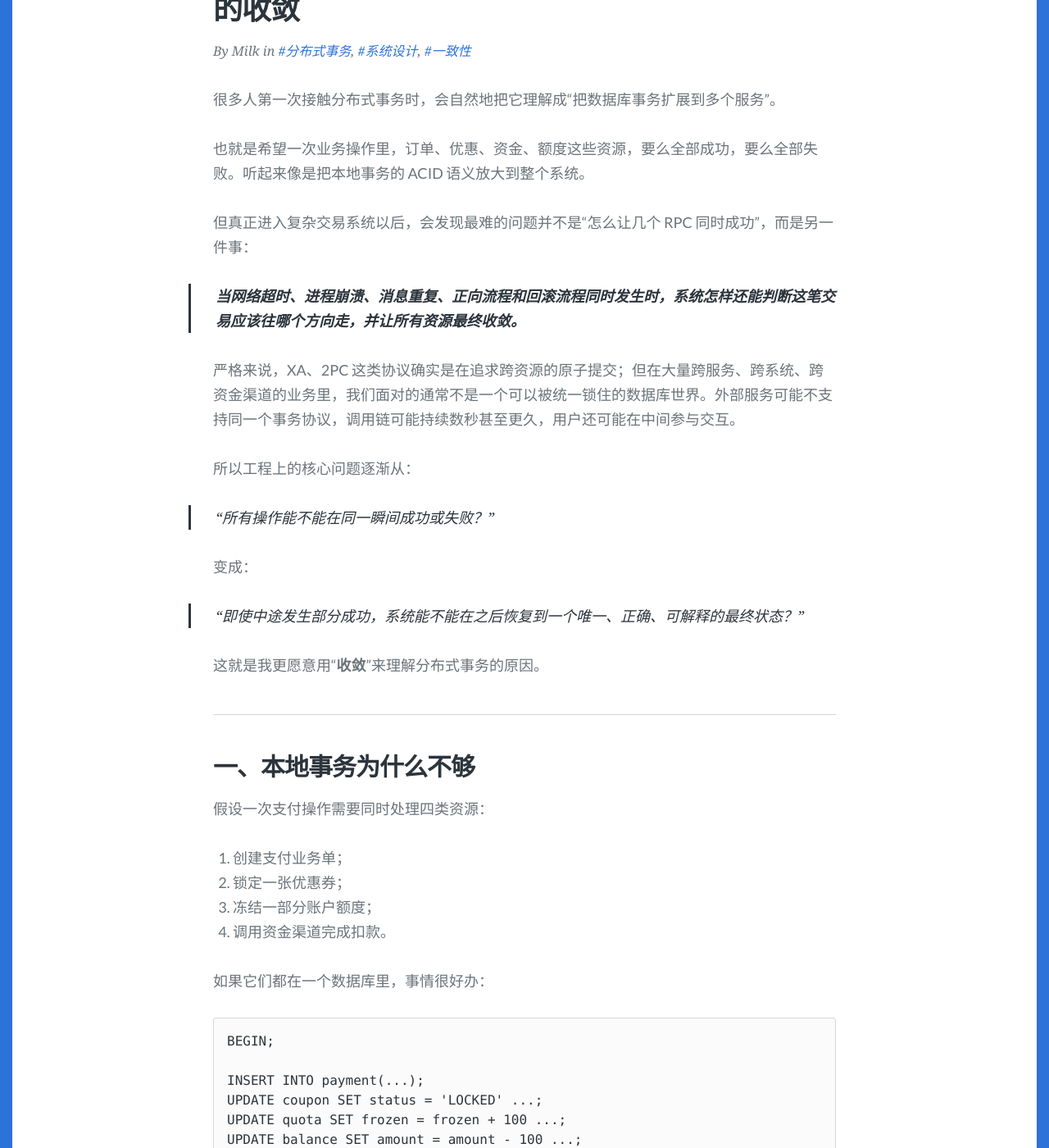
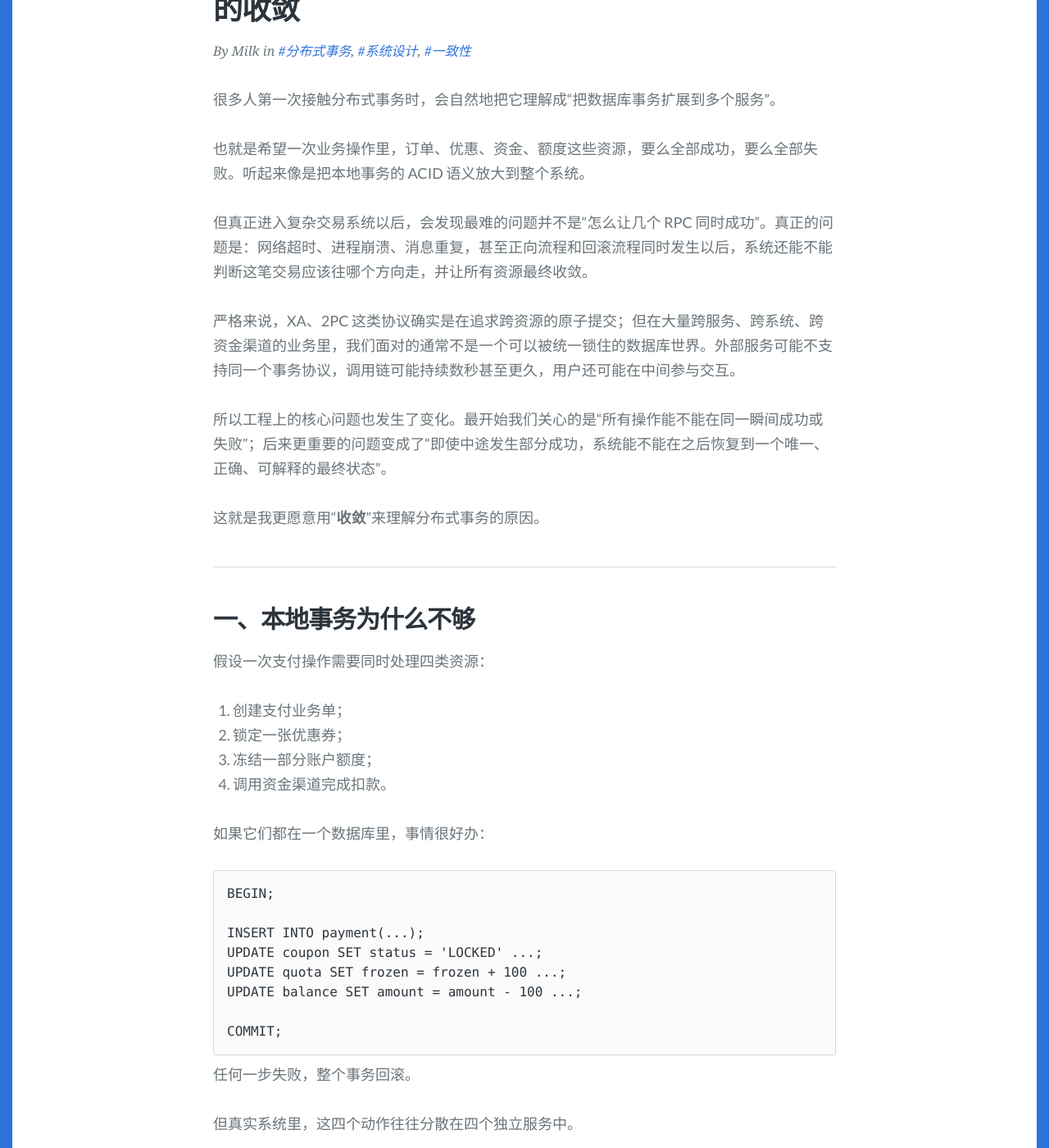
Before and after one commit to yangjj-iso/yangjj-iso.github.io, a Jekyll site: the page built from _posts/2026-07-13-distributed-transaction-convergence.md, in a window 1280 px wide and 1400 px high, scrolled down 312 px. Shown: the whole window at 82% size. Built offline with Jekyll 4.4.1, drawn with Linux system fonts in a browser that asks for light colours; some web fonts are replaced; comment, search, counter and statistics services are not loaded; some of the changed text lies outside the part shown.

Commit message:
Polish full article flow around diagrams

```diff
--- a/_posts/2026-07-13-distributed-transaction-convergence.md
+++ b/_posts/2026-07-13-distributed-transaction-convergence.md
@@ -10,21 +10,13 @@
 
 也就是希望一次业务操作里，订单、优惠、资金、额度这些资源，要么全部成功，要么全部失败。听起来像是把本地事务的 ACID 语义放大到整个系统。
 
-但真正进入复杂交易系统以后，会发现最难的问题并不是“怎么让几个 RPC 同时成功”，而是另一件事：
-
-> **当网络超时、进程崩溃、消息重复、正向流程和回滚流程同时发生时，系统怎样还能判断这笔交易应该往哪个方向走，并让所有资源最终收敛。**
+但真正进入复杂交易系统以后，会发现最难的问题并不是“怎么让几个 RPC 同时成功”。真正的问题是：网络超时、进程崩溃、消息重复，甚至正向流程和回滚流程同时发生以后，系统还能不能判断这笔交易应该往哪个方向走，并让所有资源最终收敛。
 
 <!--more-->
 
 严格来说，XA、2PC 这类协议确实是在追求跨资源的原子提交；但在大量跨服务、跨系统、跨资金渠道的业务里，我们面对的通常不是一个可以被统一锁住的数据库世界。外部服务可能不支持同一个事务协议，调用链可能持续数秒甚至更久，用户还可能在中间参与交互。
 
-所以工程上的核心问题逐渐从：
-
-> “所有操作能不能在同一瞬间成功或失败？”
-
-变成：
-
-> “即使中途发生部分成功，系统能不能在之后恢复到一个唯一、正确、可解释的最终状态？”
+所以工程上的核心问题也发生了变化。最开始我们关心的是“所有操作能不能在同一瞬间成功或失败”；后来更重要的问题变成了“即使中途发生部分成功，系统能不能在之后恢复到一个唯一、正确、可解释的最终状态”。
 
 这就是我更愿意用“**收敛**”来理解分布式事务的原因。
 
@@ -54,7 +46,7 @@
 
 任何一步失败，整个事务回滚。
 
-但真实系统里，这四个动作往往属于四个独立服务：
+但真实系统里，这四个动作往往分散在四个独立服务中。
 
 <figure class="diagram">
 <svg xmlns="http://www.w3.org/2000/svg" viewBox="0 0 1200 350" role="img" aria-label="一次支付跨越多个独立服务" style="width:100%;height:auto;display:block">
@@ -71,7 +63,7 @@
 
 它们有独立的数据库、独立的部署、独立的故障边界，甚至最后一个还是外部系统。
 
-此时最大的问题不是“事务 API 怎么写”，而是：
+此时最大的问题已经不是“事务 API 怎么写”，而是调用结果与真实资源状态可能发生分离。下面这个场景最典型。
 
 <figure class="diagram">
 <svg xmlns="http://www.w3.org/2000/svg" viewBox="0 0 1200 630" role="img" aria-label="远端成功但响应超时以及错误回滚造成的状态分叉" style="width:100%;height:auto;display:block">
@@ -92,9 +84,7 @@
 
 如果直接把超时当失败处理并开始释放优惠券、解冻额度，就可能形成一种非常危险的状态分叉：真实资金已经扣了，订单却被关闭，外围资源也被回滚。
 
-这就是分布式事务最典型的困难：
-
-> **RPC 的返回结果，不等于资源的最终事实。**
+这也揭示了分布式事务最典型的困难：**RPC 的返回结果，不等于资源的最终事实。**
 
 ---
 
@@ -104,7 +94,7 @@
 
 但远程调用不是这样。
 
-考虑一次调用：
+看一次最简单的远程调用，就能看出这种差异。
 
 <figure class="diagram">
 <svg xmlns="http://www.w3.org/2000/svg" viewBox="0 0 1200 910" role="img" aria-label="超时是未知状态以及后续恢复流程" style="width:100%;height:auto;display:block">
@@ -133,11 +123,9 @@
 
 这时真实资源已经变化，但 A 完全不知道。
 
-对于 A 来说，这三种情况都可能表现成同一个错误：`timeout`。
+对于 A 来说，这三种情况在表面上都可能只是同一个 `timeout`。
 
-所以一个成熟的交易系统必须接受一个事实：
-
-> **分布式系统中存在“未知状态”。**
+所以一个成熟的交易系统必须接受一个基本事实：**分布式系统中存在“未知状态”。**
 
 不能简单把 Timeout 等价成失败。因为超时并不能证明远端动作没有成功。
 
@@ -163,7 +149,7 @@
 
 可以把它叫做 **Transaction Anchor，事务状态锚点**。
 
-例如一笔交易的核心业务单可以有这样的状态机：
+例如，可以用下面的状态机表示一笔交易的核心业务方向。
 
 <figure class="diagram">
 <svg xmlns="http://www.w3.org/2000/svg" viewBox="0 0 1200 1010" role="img" aria-label="核心状态锚点、资源收敛和事务编排职责" style="width:100%;height:auto;display:block">
@@ -182,9 +168,7 @@
 
 也就是说，核心状态一旦确定，外围资源的目标状态也随之确定：成功方向就完成核销与实扣，关闭方向就完成释放、解冻和退款或冲正。
 
-这时候，分布式事务的结构就从“多个调用组成的一条链”变成了：
-
-> **一个核心业务方向 + 多个跟随收敛的资源状态机。**
+这时候，分布式事务的结构就不再只是“多个调用组成的一条链”，而是**一个核心业务方向，加上多个跟随它收敛的资源状态机**。
 
 ### 编排器负责推进，业务状态负责成为事实源
 
@@ -202,7 +186,7 @@
 
 ## 四、为什么回滚不能只是“倒着执行一遍”
 
-最直觉的补偿逻辑通常是：
+最直觉的补偿逻辑，是把正向步骤倒过来执行。图里展示的就是这种思路。
 
 <figure class="diagram">
 <svg xmlns="http://www.w3.org/2000/svg" viewBox="0 0 1200 840" role="img" aria-label="正向流程与回滚流程并发造成的状态竞争" style="width:100%;height:auto;display:block">
@@ -225,11 +209,9 @@
 
 如果 B 先把优惠券释放了，A 随后又把核心交易推进成成功，就可能出现“交易成功、资金成功、优惠券却已退回”的组合。每一个单独操作似乎都执行成功了，但组合起来却是错误的。
 
-所以补偿流程最重要的事情不是马上释放外围资源，而是先做一件事：
+所以补偿流程最重要的事情不是马上释放外围资源，而是**先固定整笔交易的方向**。
 
-> **先固定整笔交易的方向。**
-
-例如回滚开始前，先尝试把核心业务状态从 PROCESSING 推进为 CLOSING：
+例如回滚开始前，先尝试把核心业务状态从 `PROCESSING` 推进为 `CLOSING`。
 
 <figure class="diagram">
 <svg xmlns="http://www.w3.org/2000/svg" viewBox="0 0 1000 1030" role="img" aria-label="先固定交易方向再按顺序执行回滚" style="width:100%;height:auto;display:block">
@@ -250,9 +232,7 @@
 - 后续资源开始依次补偿；
 - 重复的回滚请求可以继续幂等执行。
 
-这背后的原则很通用：
-
-> **先确定核心状态，再让外围资源跟随核心状态收敛。**
+这背后的原则很通用：**先确定核心状态，再让外围资源跟随核心状态收敛。**
 
 ---
 
@@ -272,11 +252,9 @@
 
 所以 Retry 几乎必然意味着 Duplicate Execution。
 
-如果业务动作没有稳定的幂等身份，就很难判断：
+如果业务动作没有稳定的幂等身份，系统就很难判断这到底是一次新的业务操作，还是同一次操作的技术重试。
 
-> 这是一次新的业务操作，还是同一次操作的技术重试？
-
-一个典型做法是为一次业务尝试生成稳定的 idempotency_key：
+一个典型做法，是为一次业务尝试生成稳定的 `idempotency_key`，并让之后的技术重试复用这个身份。
 
 <figure class="diagram">
 <svg xmlns="http://www.w3.org/2000/svg" viewBox="0 0 1000 586" role="img" aria-label="幂等键让技术重试复用同一次业务动作" style="width:100%;height:auto;display:block">
@@ -304,10 +282,7 @@
 
 然后再读取已有记录决定下一步。
 
-这里要区分两个概念：
-
-> **并发控制解决“两个不同操作同时修改资源”。**
-> **幂等解决“同一个操作被执行多次”。**
+这里要区分两个概念：**并发控制解决“两个不同操作同时修改资源”，幂等解决“同一个操作被执行多次”。**
 
 两者缺一不可。
 
@@ -315,19 +290,15 @@
 
 ## 六、状态机比全局大锁更重要
 
-遇到复杂并发时，一个很自然的想法是：
-
-“能不能加一把全局锁，把整笔交易锁住？”
+遇到复杂并发时，一个很自然的想法是“能不能加一把全局锁，把整笔交易锁住？”
 
 理论上当然可以想象，工程上往往很难。
 
 因为这把锁需要跨越多个服务、多个数据库、消息队列、外部渠道，以及可能持续很久的网络交互。锁持有时间越长，可用性和吞吐量就越差；一旦持锁方崩溃，还要处理租约、续约和脑裂。
 
-很多交易系统最终选择的不是“禁止所有并发”，而是：
+很多交易系统最终选择的不是“禁止所有并发”，而是**允许并发发生，但限制状态只能合法迁移**。
 
-**允许并发发生，但限制状态只能合法迁移。**
-
-例如：
+可以把合法迁移和非法回跳画成下面这样。
 
 <figure class="diagram">
 <svg xmlns="http://www.w3.org/2000/svg" viewBox="0 0 1200 480" role="img" aria-label="核心交易状态机和外围资源状态机" style="width:100%;height:auto;display:block">
@@ -357,9 +328,7 @@
 
 外围资源也应该有自己的状态机。以优惠券为例，可以从 `AVAILABLE → LOCKED`，随后根据交易方向进入 `USED` 或 `RELEASED`；一旦进入 `RELEASED`，就必须明确禁止再次推进到 `USED`。
 
-于是整个系统的安全性，不再依赖某个进程始终不出错，而是依赖：
-
-> **任何流程想继续推进，都必须先证明当前状态允许它这么做。**
+于是整个系统的安全性，不再依赖某个进程始终不出错，而是依赖一个更稳定的约束：**任何流程想继续推进，都必须先证明当前状态允许它这么做。**
 
 ---
 
@@ -415,7 +384,7 @@
 
 ## 八、反查的本质是“重新建立事实”
 
-假设系统现在看到：
+假设系统现在看到的是下面这组资源状态。
 
 <figure class="diagram">
 <svg xmlns="http://www.w3.org/2000/svg" viewBox="0 0 1200 840" role="img" aria-label="通过反查重新建立事实并选择恢复方向" style="width:100%;height:auto;display:block">
@@ -462,7 +431,7 @@
 
 系统不会因为过了五分钟，就自然从错误状态恢复成正确状态。
 
-真正让系统收敛的是一整套机制：
+真正让系统收敛的，是下面这一整套机制。
 
 <figure class="diagram">
 <svg xmlns="http://www.w3.org/2000/svg" viewBox="0 0 1000 660" role="img" aria-label="驱动最终一致的收敛机制" style="width:100%;height:auto;display:block">
@@ -490,15 +459,13 @@
 | 对账 | 在线恢复仍未发现的问题如何兜底 |
 | 告警 | 系统无法自动收敛时如何让人介入 |
 
-所以更准确的说法是：
-
-> **最终一致是一种结果，收敛机制才是产生这个结果的原因。**
+所以更准确的说法是：**最终一致是一种结果，收敛机制才是产生这个结果的原因。**
 
 ---
 
 ## 十、一个更完整的交易恢复模型
 
-把上面的东西放在一起，可以得到一个比较通用的模型：
+把上面的机制放在一起，可以得到下面这个比较通用的恢复模型。
 
 <figure class="diagram">
 <svg xmlns="http://www.w3.org/2000/svg" viewBox="0 0 1200 1225" role="img" aria-label="完整的分布式交易恢复模型" style="width:100%;height:auto;display:block">
@@ -527,7 +494,7 @@
 
 ## 十一、分布式事务真正难在哪里
 
-如果只看正常流程，分布式事务其实很简单：
+如果只看正常流程，分布式事务其实很简单，图的上半部分已经足够概括。
 
 <figure class="diagram">
 <svg xmlns="http://www.w3.org/2000/svg" viewBox="0 0 1200 700" role="img" aria-label="正常路径和分布式事务的典型故障窗口" style="width:100%;height:auto;display:block">
@@ -544,9 +511,7 @@
 
 真正困难的是图里的这些故障窗口：部分成功、正反向竞争、外部成功但本地掉单、旧消息回放，以及“副作用已经发生但结果尚未持久化”的崩溃窗口。
 
-系统设计真正要回答的是：
-
-> 在这些最糟糕的故障窗口里，下一次执行还能不能根据持久化事实，做出正确决策？
+系统设计真正要回答的问题，是在这些最糟糕的故障窗口里，下一次执行还能不能根据持久化事实做出正确决策。
 
 如果答案是“只能靠人工查日志”，说明这套事务系统还没有真正闭环。
 
@@ -554,13 +519,9 @@
 
 ## 十二、从“原子性”转向“可恢复性”
 
-本地事务给人的安全感是：
+本地事务给人的安全感来自一个很强的承诺：**要么全部发生，要么全部不发生。**
 
-> 要么全部发生，要么全部不发生。
-
-而在复杂的分布式业务里，更现实的目标往往是：
-
-> **允许中间态存在，但中间态必须可识别；允许部分成功发生，但部分成功必须可恢复；允许请求重复，但重复执行不能破坏业务不变量。**
+而在复杂的分布式业务里，更现实的目标是：**允许中间态存在，但中间态必须可识别；允许部分成功发生，但部分成功必须可恢复；允许请求重复，但重复执行不能破坏业务不变量。**
 
 因此设计分布式事务时，我现在更关心的不是“有没有一个听起来很强的事务框架”，而是下面这些问题：
 
@@ -577,8 +538,6 @@
 
 反过来，如果这些问题没有被设计清楚，即使引入了一个“分布式事务框架”，系统依然可能在异常情况下出现资源分叉。
 
-最后可以把整篇文章压缩成一句话：
-
-> **分布式事务真正要解决的，不是让所有参与者在同一时刻看起来像一个本地事务，而是在不可避免的超时、重试、并发和部分失败之后，仍然让所有资源走向同一个正确的业务终态。**
+最后可以把整篇文章压缩成一句话：**分布式事务真正要解决的，不是让所有参与者在同一时刻看起来像一个本地事务，而是在不可避免的超时、重试、并发和部分失败之后，仍然让所有资源走向同一个正确的业务终态。**
 
 这才是“事务”的另一面：不是永不出错，而是出错以后仍然能够收敛。
```
Also changed, not shown: other parts of _posts/2026-07-13-distributed-transaction-convergence.md (+2 -4 lines).
